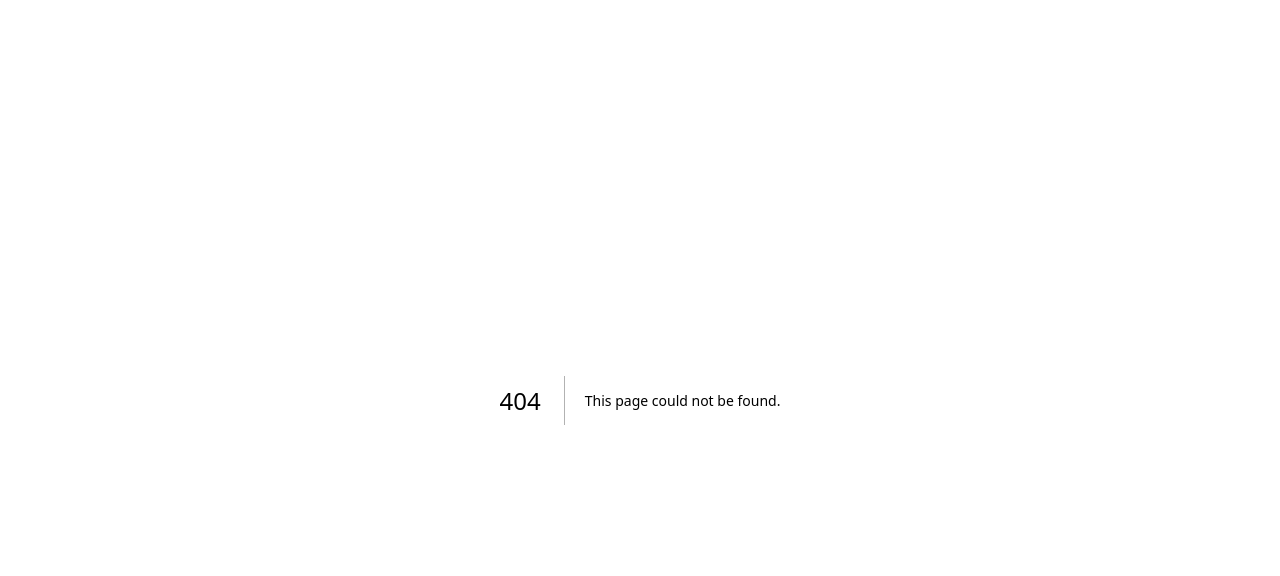
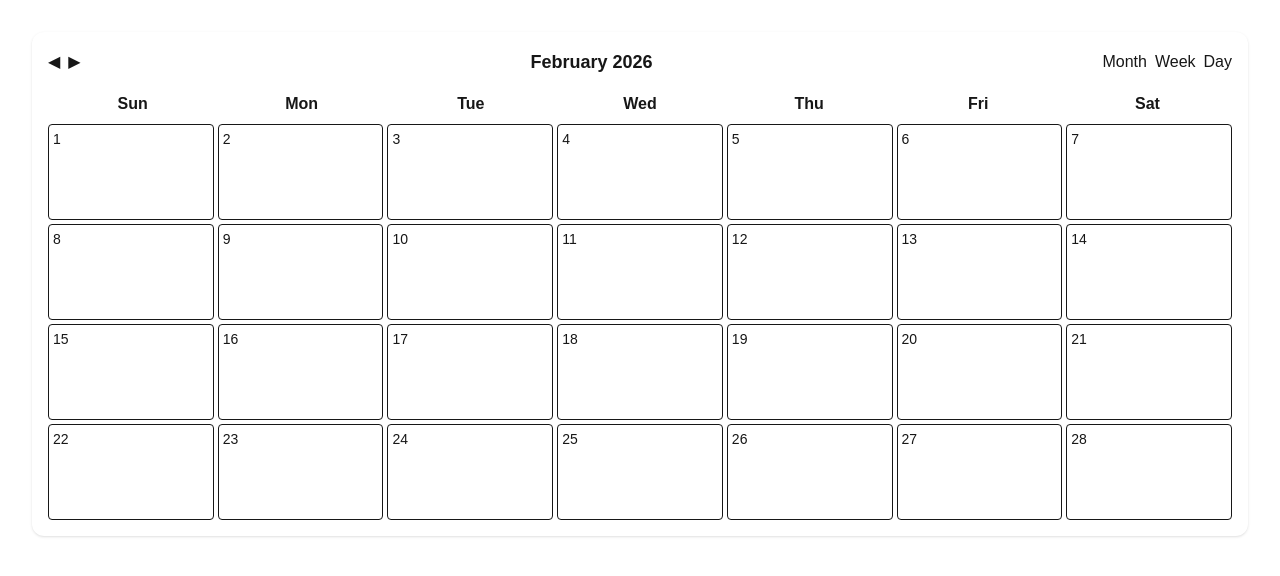
Before and after one commit to zackpaton/SDD-S26-ThePantheon, a Next.js app in the folder frontend/: page /calendar in a window 1280 px wide. Before the commit this address had no page. Shown: the top 576 px of the page. Built offline with nearby package versions, Linux system fonts and the light colour scheme.

Commit message:
Created Calendar Page
-Only MonthView for now
-Uses dateUtils to dynamically determine how many week rows need to be displayed for a month

```diff
--- /dev/null
+++ b/frontend/app/calendar/page.tsx
@@ -0,0 +1,9 @@
+import Calendar from "@/components/calendar/Calendar"
+
+export default function CalendarPage() {
+  return (
+    <div className="p-8">
+      <Calendar />
+    </div>
+  )
+}
--- /dev/null
+++ b/frontend/components/calendar/Calendar.tsx
@@ -0,0 +1,27 @@
+"use client"
+
+import { useState } from "react"
+import MonthView from "./MonthView"
+import CalendarHeader from "./CalendarHeader"
+
+export type ViewType = "month" | "week" | "day"
+
+export default function Calendar() {
+  const [view, setView] = useState<ViewType>("month")
+  const [currentDate, setCurrentDate] = useState(new Date())
+
+  return (
+    <div className="bg-white rounded-xl shadow p-4">
+      <CalendarHeader
+        view={view}
+        setView={setView}
+        currentDate={currentDate}
+        setCurrentDate={setCurrentDate}
+      />
+
+      {view === "month" && (
+        <MonthView currentDate={currentDate} />
+      )}
+    </div>
+  )
+}
--- /dev/null
+++ b/frontend/components/calendar/CalendarHeader.tsx
@@ -0,0 +1,46 @@
+interface Props {
+  view: string
+  setView: (v: any) => void
+  currentDate: Date
+  setCurrentDate: (d: Date) => void
+}
+
+export default function CalendarHeader({
+  view,
+  setView,
+  currentDate,
+  setCurrentDate
+}: Props) {
+
+  const prevMonth = () => {
+    setCurrentDate(
+      new Date(currentDate.getFullYear(), currentDate.getMonth() - 1, 1)
+    )
+  }
+
+  const nextMonth = () => {
+    setCurrentDate(
+      new Date(currentDate.getFullYear(), currentDate.getMonth() + 1, 1)
+    )
+  }
+
+  return (
+    <div className="flex justify-between items-center mb-4">
+      <div className="flex gap-2">
+        <button onClick={prevMonth}>◀</button>
+        <button onClick={nextMonth}>▶</button>
+      </div>
+
+      <h2 className="text-lg font-bold">
+        {currentDate.toLocaleString("default", { month: "long" })}{" "}
+        {currentDate.getFullYear()}
+      </h2>
+
+      <div className="flex gap-2">
+        <button onClick={() => setView("month")}>Month</button>
+        <button onClick={() => setView("week")}>Week</button>
+        <button onClick={() => setView("day")}>Day</button>
+      </div>
+    </div>
+  )
+}
--- /dev/null
+++ b/frontend/components/calendar/MonthView.tsx
@@ -0,0 +1,32 @@
+import { generateMonthMatrix } from "@/lib/dateUtils"
+
+interface Props {
+  currentDate: Date
+}
+
+export default function MonthView({ currentDate }: Props) {
+  const monthMatrix = generateMonthMatrix(currentDate)
+
+  return (
+    <div>
+      <div className="grid grid-cols-7 text-center font-semibold mb-2">
+        {["Sun","Mon","Tue","Wed","Thu","Fri","Sat"].map(d => (
+          <div key={d}>{d}</div>
+        ))}
+      </div>
+
+      <div className="grid grid-cols-7 gap-1">
+        {monthMatrix.map((week, i) =>
+          week.map((day, j) => (
+            <div
+              key={`${i}-${j}`}
+              className="h-24 border rounded p-1 text-sm"
+            >
+              {day.getDate()}
+            </div>
+          ))
+        )}
+      </div>
+    </div>
+  )
+}
--- /dev/null
+++ b/frontend/lib/dateUtils.ts
@@ -0,0 +1,37 @@
+export function generateMonthMatrix(date: Date): Date[][] {
+  const year = date.getFullYear()
+  const month = date.getMonth()
+
+  // First day of current month
+  const firstDayOfMonth = new Date(year, month, 1)
+
+  // Day of week (0 = Sunday, 6 = Saturday)
+  const startDay = firstDayOfMonth.getDay()
+
+  // Number of days in the current month
+  const daysInMonth = new Date(year, month + 1, 0).getDate()
+
+  // Total number of cells needed
+  const totalCells = startDay + daysInMonth
+
+  // Determine number of weeks needed (5 or 6)
+  const numberOfWeeks = Math.ceil(totalCells / 7)
+
+  const matrix: Date[][] = []
+
+  // Start from the Sunday of the first week shown
+  let currentDay = 1 - startDay
+
+  for (let week = 0; week < numberOfWeeks; week++) {
+    const weekRow: Date[] = []
+
+    for (let day = 0; day < 7; day++) {
+      weekRow.push(new Date(year, month, currentDay))
+      currentDay++
+    }
+
+    matrix.push(weekRow)
+  }
+
+  return matrix
+}
```
